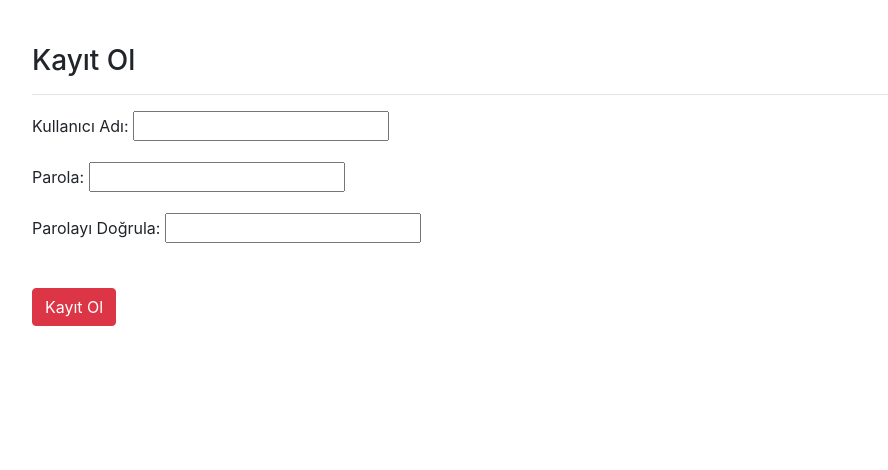
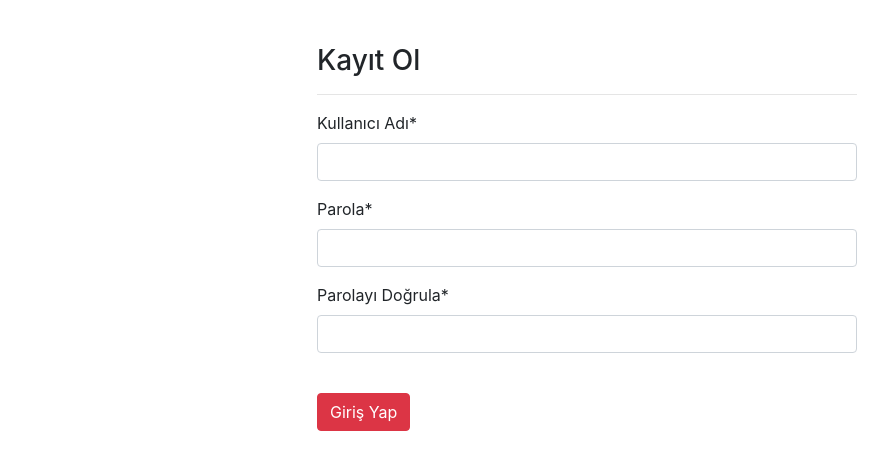
Before and after one commit to aysflucode/django.blog, a Django app: page /user/register/ in a window 1280 px wide. Shown: the part 56-526 px from the top of the page, without its empty margins (53-941 px from the left). Run offline with Django 5.2, Linux system fonts and the light colour scheme; some libraries are stand-ins or nearby versions.

Commit message:
crispy forms
login ve register sayfalarına crispy formlar ekledik ayrıca settings sayfasından da ayarları güncelledik

```diff
--- a/blog/settings.py
+++ b/blog/settings.py
@@ -39,6 +39,8 @@ INSTALLED_APPS = [
     'django.contrib.staticfiles',
     "article",
     "user",
+    'crispy_forms',
+    "crispy_bootstrap4",
 ]
 
 MIDDLEWARE = [
@@ -121,6 +123,8 @@ STATIC_URL = 'static/'
 STATICFILES_DIRS = [
     os.path.join(BASE_DIR, "static"),
 ]
+CRISPY_ALLOWED_TEMPLATE_PACKS = "bootstrap4"
+CRISPY_TEMPLATE_PACK = 'bootstrap4'
 
 # Default primary key field type
 # https://docs.djangoproject.com/en/5.1/ref/settings/#default-auto-field
--- a/templates/register.html
+++ b/templates/register.html
@@ -1,18 +1,19 @@
 {% extends "layout.html" %}
-
-
 {% block body %}
 
-<h3>Kayıt Ol</h3>
-<hr>
+{% load crispy_forms_tags %}
 
-<form method = "post">
-    {% csrf_token %}
-    {{form.as_p}}
-    <br>
-    <button type = "submit" class= "btn btn-danger" >Kayıt Ol </button>
-
-
-</form>
+<div class="row">
+    <div class="col-md-6 offset-md-3">
+        <h3>Kayıt Ol</h3>
+        <hr>
+        <form method = "post">
+            {% csrf_token %}
+            {{form|crispy}}
+            <br>
+            <button type = "submit" class = "btn btn-danger" >Giriş Yap</button>
+        </form>
+    </div>
+</div>
 
 {% endblock body %}
```
Also changed, not shown: templates/login.html (+8 -4 lines).
